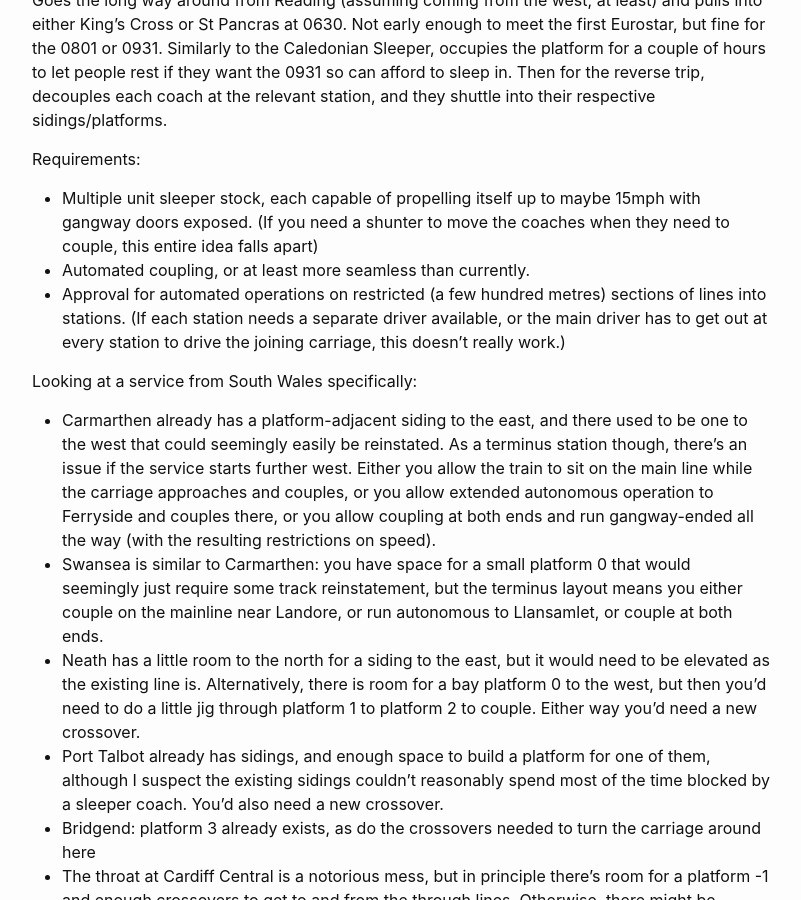
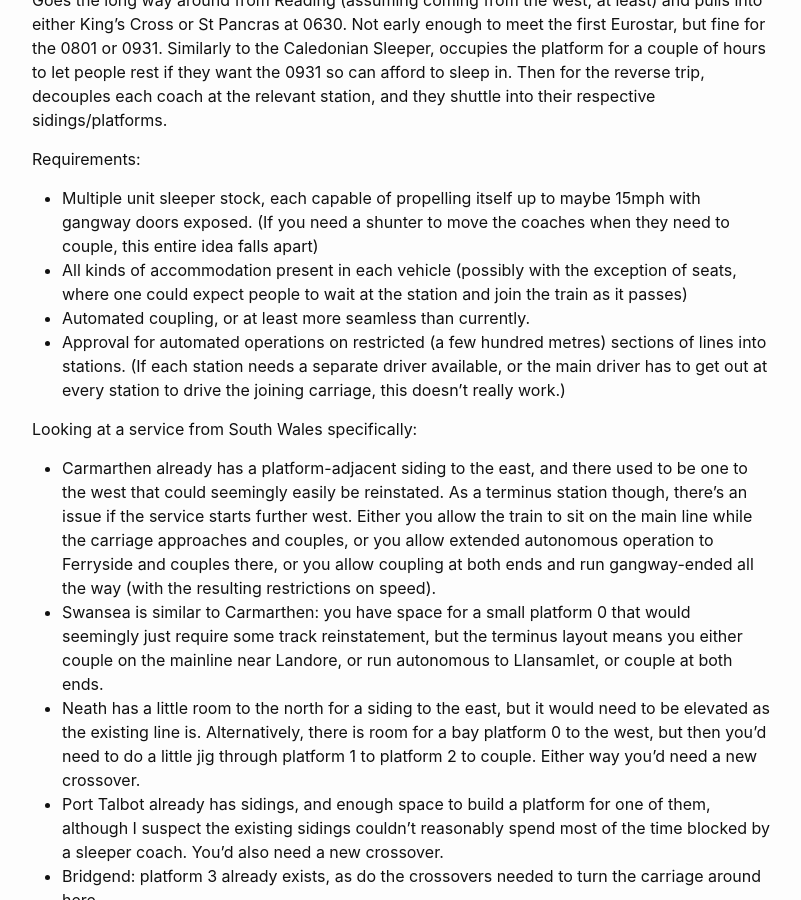
Before and after one commit to homsar/homsar.github.io, a Jekyll site: the page built from _posts/2025-02-25-slip-sleepers.md, in a window 1280 px wide and 900 px high, scrolled down 1167 px. Shown: the whole window, without its empty margins (238-1039 px from the left). Built offline with Jekyll 4.4.1, drawn with Linux system fonts in a browser that asks for light colours.

Commit message:
add one extra prerequisite to slip sleepers

```diff
--- a/_posts/2025-02-25-slip-sleepers.md
+++ b/_posts/2025-02-25-slip-sleepers.md
@@ -82,6 +82,9 @@
   each capable of propelling itself up to maybe 15mph with gangway doors exposed.
   (If you need a shunter to move the coaches when they need to couple,
   this entire idea falls apart)
+- All kinds of accommodation present in each vehicle
+  (possibly with the exception of seats,
+  where one could expect people to wait at the station and join the train as it passes)
 - Automated coupling,
   or at least more seamless than currently.
 - Approval for automated operations on restricted
```
